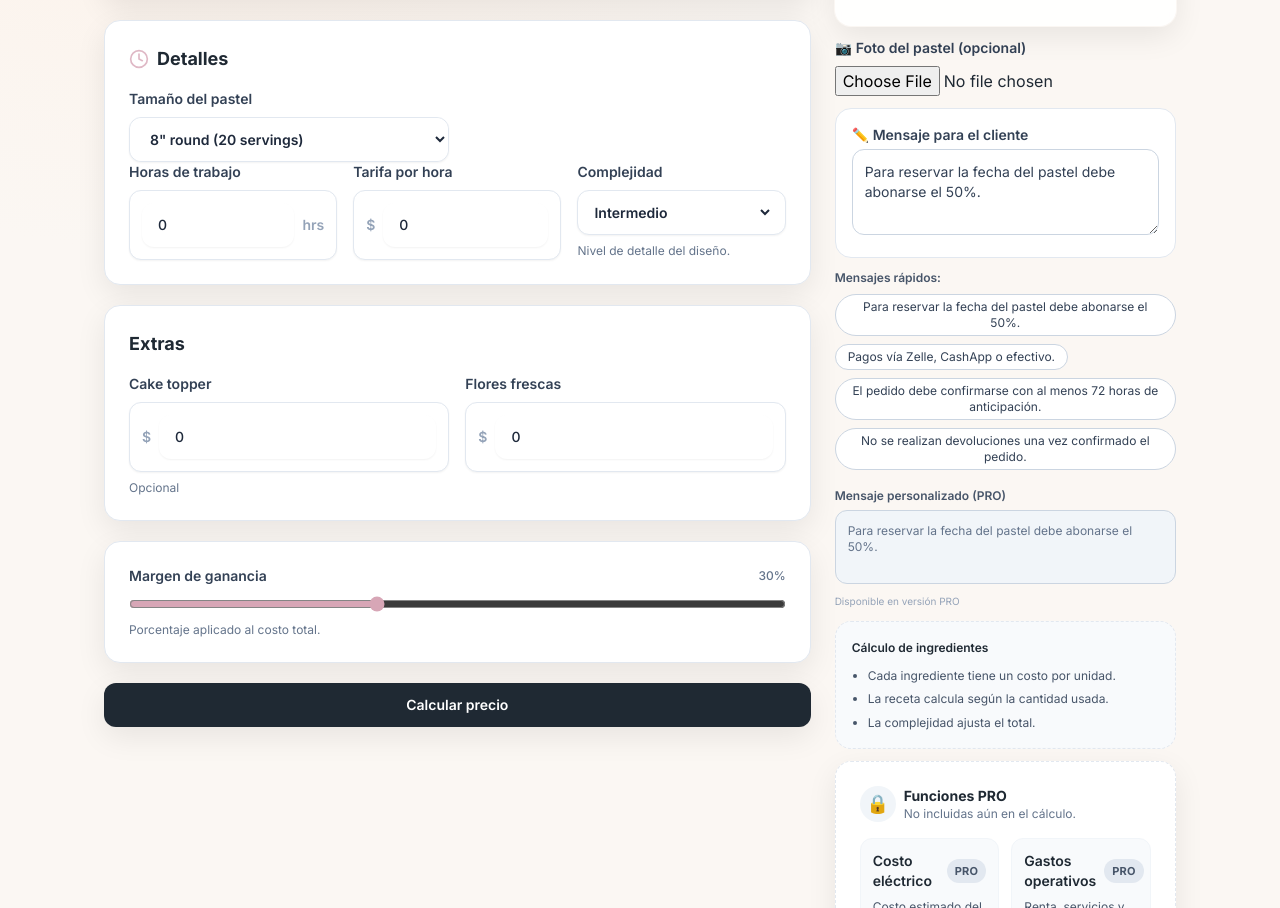
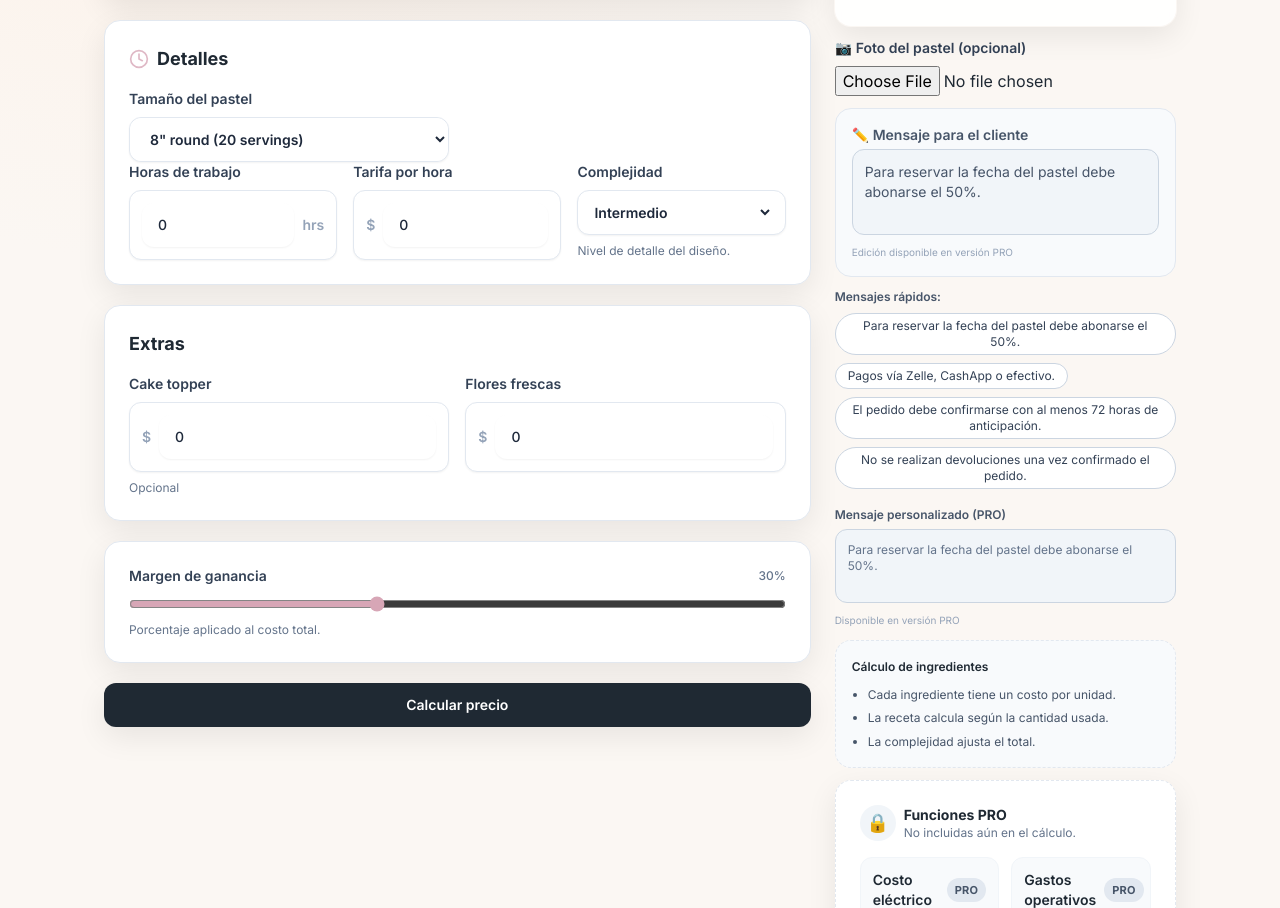
Before and after one commit to vcrs86/cake-pricing-app, a Next.js app: page / in a window 1280 px wide. Shown: the part 989-1897 px from the top of the page. Built offline with nearby package versions, Linux system fonts and the light colour scheme.

Commit message:
Update page.tsx

```diff
--- a/src/app/page.tsx
+++ b/src/app/page.tsx
@@ -327,19 +327,22 @@ export default function HomePage() {
     }}
   />
 </div>
-          {/* MENSAJE PARA EL CLIENTE */}
-<div className="rounded-2xl border border-slate-200 bg-white p-4">
-  <label className="mb-1 block text-sm font-semibold text-slate-700">
+          {/* MENSAJE PARA EL CLIENTE (FREE – SOLO LECTURA) */}
+<div className="rounded-2xl border border-slate-200 bg-slate-50 p-4">
+  <label className="mb-1 block text-sm font-semibold text-slate-600">
     ✏️ Mensaje para el cliente
   </label>
 
   <textarea
     value={clientMessage}
-    onChange={(e) => setClientMessage(e.target.value)}
+    disabled
     rows={3}
-    className="w-full rounded-xl border border-slate-300 p-3 text-sm text-slate-700 focus:border-brand-rose focus:outline-none"
-    placeholder="Escribe aquí tus condiciones, pagos, tiempos, etc."
+    className="w-full resize-none rounded-xl border border-slate-300 bg-slate-100 p-3 text-sm text-slate-600 cursor-not-allowed"
   />
+
+  <p className="mt-1 text-[10px] text-slate-400">
+    Edición disponible en versión PRO
+  </p>
 </div>
 
           {/* === TARJETA CLIENTE (VISTA LIMPIA) === */}
```
